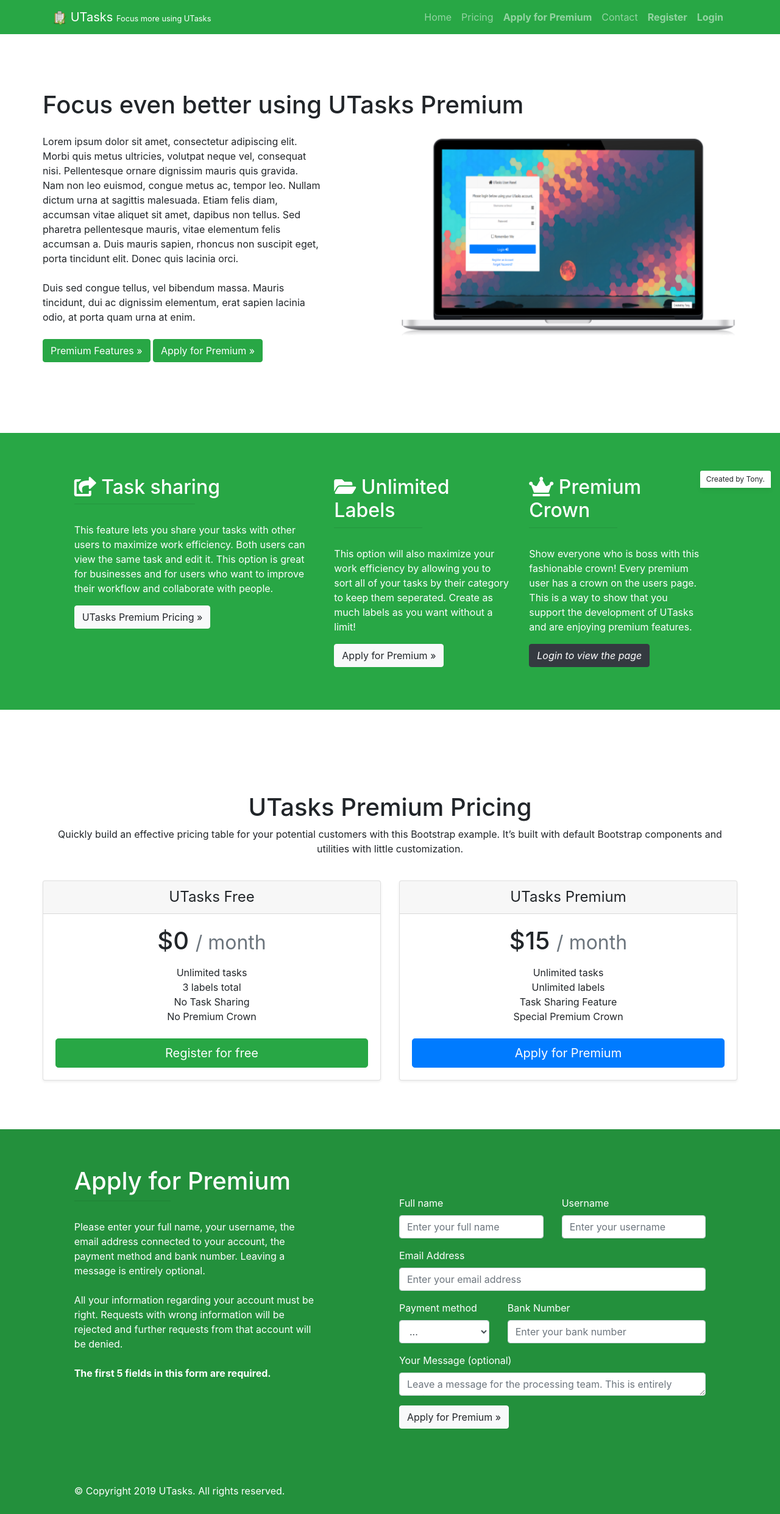
After one commit to Tonemon/UTasks, a PHP site: page /premium in a window 1280 px wide. The commit adds this page. Shown: the whole page at 61% size. Run offline with PHP 8.4, Linux system fonts and the light colour scheme.

Commit message:
Informatica les 26/11 2
Eerste upload van premium pagina.

```diff
--- a/utasks.me/index.php
+++ b/utasks.me/index.php
@@ -357,6 +357,12 @@
         </div>
     </div>
 
+    <a href="premium" title="Apply for Premium!">
+      <div style="position: fixed;left: 0;bottom: 60px;background-color: #007bff;box-shadow: 0 4px 8px rgba(0,0,0,.05);border-radius: 0 10px 10px 0;font-size: 12px;padding: 10px 10px;">
+        <i class="fas fa-fw fa-2x fa-gem text-white"></i>
+      </div>
+    </a>
+
 	<!-- Scroll to Top Button-->
     <a class="scroll-to-top rounded" href="#homeheader">
       <i class="fas fa-angle-up"></i>
--- a/utasks.me/labels.php
+++ b/utasks.me/labels.php
@@ -22,7 +22,7 @@ if (!isset($_SESSION['session_tasks_start']))
 		$result_count=  mysql_query($count_label) or die(mysql_error());
 		$label_count = mysql_fetch_array($result_count);
 
-		if ($userdat_acctype == "normal" AND $label_count[0] >= "5"){ // normal users can only have 5 labels
+		if ($userdat_acctype == "normal" AND $label_count[0] >= "3"){ // normal users can only have 3 labels
 			header('location:labels?error=2');
 		} else {
 			// Insert new label to table 'label' with user
@@ -98,7 +98,7 @@ if (!isset($_SESSION['session_tasks_start']))
 				} elseif ($_GET['error'] == "2") {
 					echo "<div class='alert alert-warning alert-dismissible'>
 						<a href='#' class='close' data-dismiss='alert' aria-label='close'>&times;</a>
-						<i class='fas fa-check'></i> You have reached your limit of 5 labels. Join <a href='#'' id='pagesDropdown' role='button' data-toggle='modal' data-target='#premiumModal' aria-haspopup='true' aria-expanded='false'><i class='far fa-gem'></i> <span>UTasks Premium</span></a> for unlimited labels!
+						<i class='fas fa-check'></i> You have reached your limit of 3 labels. Join <a href='#'' id='pagesDropdown' role='button' data-toggle='modal' data-target='#premiumModal' aria-haspopup='true' aria-expanded='false'><i class='far fa-gem'></i> <span>UTasks Premium</span></a> for unlimited labels!
 						</div>";
 				} elseif ($_GET['error'] == "3") {
 					echo "<div class='alert alert-warning alert-dismissible'>
--- /dev/null
+++ b/utasks.me/premium.php
@@ -0,0 +1,270 @@
+<!DOCTYPE html>
+<html lang="en">
+	<head>
+		<meta name="description" content="UTasks - Focus more using UTasks">
+		<meta name="author" content="UTasks Group">
+		<title>UTasks Premium &bull; Focus even better using UTasks Premium!</title>
+
+		<meta charset="utf-8">
+		<meta name="viewport" content="width=device-width, initial-scale=1, shrink-to-fit=no">
+		<link rel="shortcut icon" type="image/png" href="vendor/img/favicon.png"/>
+
+	    <!-- Bootstrap core CSS -->
+	    <link href="vendor/css/bootstrap.min.css" rel="stylesheet">
+
+		<!-- Custom fonts/css for this template-->
+		<link href="vendor/fontawesome-free/css/all.min.css" rel="stylesheet" type="text/css">
+	    <link href="vendor/css/custom.css" rel="stylesheet">
+
+	</head>
+	<body>
+	   <div class="container-fluid">
+	      <!-- Navigation -->
+	    <nav class="navbar navbar-expand-sm navbar-dark bg-green fixed-top">
+	      <div class="container">
+	        <a class="navbar-brand" href="http://uTasks.me"><img src="vendor/img/favicon.png" height="25px" width="25px" /> UTasks <small><small>Focus more using UTasks</small></small></a>
+	          <ul class="navbar-nav ml-auto">
+					<li class="nav-item">
+						<a class="nav-link js-scroll-trigger" href="http://utasks.me/">Home</a>
+					</li>
+					<li class="nav-item">
+						<a class="nav-link js-scroll-trigger" href="http://utasks.me/#about">Pricing</a>
+					</li>
+					<li class="nav-item">
+						<b><a class="nav-link js-scroll-trigger" href="http://utasks.me/#cpanel">Apply for Premium</a></b>
+					</li>
+					<li class="nav-item">
+						<a class="nav-link js-scroll-trigger" href="http://utasks.me/#contact">Contact</a>
+					</li>
+					<li class="nav-item">
+					  <b><a class="nav-link js-scroll-trigger" href="http://utasks.me/#register">Register</a></b>
+					</li>
+					<li class="nav-item">
+					  <b><a class="nav-link" href="login">Login</a></b>
+					</li>
+	          </ul>
+	      </div>
+	    </nav>
+
+	    <!-- Show when user is logged in and on premium page -->
+	    <?php
+	    	session_start();
+	    	if (isset($_SESSION['session_tasks_start'])){ ?>
+	    <nav class="navbar navbar-expand-sm navbar-dark bg-green fixed-top fixed-top-2">
+	      <div class="container">
+	        <a class="navbar-brand text-white"><small><small><i class="fas fa-info-circle"></i> You are already logged in.</small></small></a>
+	          <ul class="navbar-nav ml-auto">
+					<li class="nav-item">
+					  <b><a class="nav-link" href="login">Click here to go to your tasks &raquo;</a></b>
+					</li>
+	          </ul>
+	      </div>
+	    </nav>
+		<?php } ?>
+
+	<div class="container homeheader" id="homeheader">
+	<?php
+		if (isset($_GET['premium']) && $_GET['success'] == "1") {
+			echo "<div class='alert alert-success alert-dismissible'>
+				<a href='#' class='close' data-dismiss='alert' aria-label='close'>&times;</a>
+				<i class='fas fa-check'></i> Premium application submitted. </div>";
+		} elseif (isset($_GET['premium']) && $_GET['error'] == "1") {
+			echo "<div class='alert alert-warning alert-dismissible'>
+				<a href='#' class='close' data-dismiss='alert' aria-label='close'>&times;</a>
+				<i class='fas fa-exclamation-triangle'></i> Oh. Something went wrong. Please try again.</div>";
+		}
+	?>
+
+	  <h1 class="mt-5">Focus even better using UTasks Premium</h1>
+	  <div class="row mt-4">
+          <div class="col-sm-5">
+			  <p>
+				Lorem ipsum dolor sit amet, consectetur adipiscing elit. Morbi quis metus ultricies, volutpat neque vel, consequat nisi. Pellentesque ornare dignissim mauris quis gravida. Nam non leo euismod, congue metus ac, tempor leo. Nullam dictum urna at sagittis malesuada. Etiam felis diam, accumsan vitae aliquet sit amet, dapibus non tellus. Sed pharetra pellentesque mauris, vitae elementum felis accumsan a. Duis mauris sapien, rhoncus non suscipit eget, porta tincidunt elit. Donec quis lacinia orci. <br><br>
+				Duis sed congue tellus, vel bibendum massa. Mauris tincidunt, dui ac dignissim elementum, erat sapien lacinia odio, at porta quam urna at enim. <br><br>
+				<a class="btn btn-success js-scroll-trigger" href="#features">Premium Features &raquo;</a>
+				<a class="btn btn-success js-scroll-trigger" href="#apply">Apply for Premium &raquo;</a><br>
+			  </p>
+          </div>
+          <div class="col-sm-1"></div>
+		  <div class="col-sm-6">
+			<img src="vendor/img/screenshot1.png" width="100%" alt="" />
+          </div>
+        </div>
+    </div>
+
+	<div class="row about text-white" id="features">
+        <!-- <div class="col-lg-1"></div> -->
+        <div class="col-sm-1"></div>
+          <div class="col-sm-4">
+            <h2><i class="fas fa-share-square"></i> Task sharing</h2>
+			<hr class=" accent-2 mb-4 mt-0 d-inline-block mx-auto" style="width: 50%;">
+            <p>This feature lets you share your tasks with other users to maximize work efficiency. Both users can view the same task and edit it. This option is great for businesses and for users who want to improve their workflow and collaborate with people.</p>
+            <a class="btn btn-light js-scroll-trigger" href="#pricing">UTasks Premium Pricing &raquo;</a>
+		  </div>
+          <div class="col-sm-3">
+            <h2><i class="fas fa-folder-open"></i> Unlimited Labels</h2>
+			<hr class=" accent-2 mb-4 mt-0 d-inline-block mx-auto" style="width: 50%;">
+            <p>This option will also maximize your work efficiency by allowing you to sort all of your tasks by their category to keep them seperated. Create as much labels as you want without a limit!</p>
+            <a class="btn btn-light js-scroll-trigger" href="#apply">Apply for Premium &raquo;</a>
+          </div>
+          <div class="col-sm-3">
+            <h2><i class="fas fa-crown"></i> Premium Crown</h2>
+			<hr class=" accent-2 mb-4 mt-0 d-inline-block mx-auto" style="width: 50%;">
+            <p>Show everyone who is boss with this fashionable crown! Every premium user has a crown on the users page. This is a way to show that you support the development of UTasks and are enjoying premium features.</p>
+            <?php if (isset($_SESSION['session_tasks_start'])){ ?>
+            	<a class="btn btn-light js-scroll-trigger" href="users">Show the users page! &raquo;</a>
+        	<?php } else { ?>
+        		<a class="btn btn-dark js-scroll-trigger"><i>Login to view the page</i></a>
+        	<?php } ?>
+          </div>
+		  <div class="col-sm-1"></div>
+    </div><!-- /.row -->
+
+	<div class="container cpanel" id="pricing">
+	  <div class="pricing-header px-3 py-3 pt-md-5 pb-md-4 mx-auto text-center">
+  <h1 class="mt-5">UTasks Premium Pricing</h1>
+  <p>Quickly build an effective pricing table for your potential customers with this Bootstrap example. It’s built with default Bootstrap components and utilities with little customization.</p>
+</div>
+
+  <div class="card-deck mb-3 text-center">
+    <div class="card mb-4 shadow-sm">
+      <div class="card-header">
+        <h4 class="my-0 font-weight-normal">UTasks Free</h4>
+      </div>
+      <div class="card-body">
+        <h1 class="card-title pricing-card-title">$0 <small class="text-muted">/ month</small></h1>
+        <ul class="list-unstyled mt-3 mb-4">
+          <li>Unlimited tasks</li>
+          <li>3 labels total</li>
+          <li>No Task Sharing</li>
+          <li>No Premium Crown</li>
+        </ul>
+        <a href="http://utasks.me/#register" class="btn btn-lg btn-block btn-success text-white js-scroll-trigger">Register for free</a>
+      </div>
+    </div>
+    <div class="card mb-4 shadow-sm">
+      <div class="card-header">
+        <h4 class="my-0 font-weight-normal">UTasks Premium</h4>
+      </div>
+      <div class="card-body">
+        <h1 class="card-title pricing-card-title">$15 <small class="text-muted">/ month</small></h1>
+        <ul class="list-unstyled mt-3 mb-4">
+          <li>Unlimited tasks</li>
+          <li>Unlimited labels</li>
+          <li>Task Sharing Feature</li>
+          <li>Special Premium Crown</li>
+        </ul>
+        <a href="#apply" class="btn btn-lg btn-block btn-primary text-white js-scroll-trigger">Apply for Premium</a>
+      </div>
+    </div>
+  </div>
+    </div>
+
+    <!-- contact form -->
+	  <div class="row contact text-white" id="apply">
+	  	<div class="col-lg-12">
+		</div>
+	    <div class="col-lg-1"></div>
+		<div class="col-lg-4">
+		  <h1>Apply for Premium</h1>
+		  <hr class=" accent-2 mb-4 mt-0 d-inline-block mx-auto" style="width: 40%;">
+		  <p>Please enter your full name, your username, the email address connected to your account, the payment method and bank number. Leaving a message is entirely optional. <br><br> All your information regarding your account must be right. Requests with wrong information will be rejected and further requests from that account will be denied. <br><br>
+		  <b>The first 5 fields in this form are required.</b></p>
+		</div>
+		<div class="col-lg-1"></div>
+		<div class="col-lg-5"><br><br>
+		  <form method="POST" action="index-process">
+			<div class="messages"></div>
+			<div class="controls">
+					<div class="row">
+						<div class="col-sm-6">
+							<div class="form-group">
+								<label for="form_name">Full name</label>
+								<input id="form_name" type="text" name="p_fullname" class="form-control" placeholder="Enter your full name" required="required" data-error="Your Full name is required.">
+								<div class="help-block with-errors"></div>
+							</div>
+						</div>
+						<div class="col-sm-6">
+							<div class="form-group">
+								<label for="form_name">Username</label>
+								<input id="form_name" type="text" name="p_username" class="form-control" placeholder="Enter your username" required="required" data-error="Your Username is required.">
+								<div class="help-block with-errors"></div>
+							</div>
+						</div>
+					</div>
+					<div class="row">
+						<div class="col-sm-12">
+							<div class="form-group">
+								<label for="form_email">Email Address</label>
+								<input id="form_email" type="email" name="p_email" class="form-control" placeholder="Enter your email address" required="required" data-error="A valid email address is required.">
+								<div class="help-block with-errors"></div>
+							</div>
+						</div>
+					</div>
+					<div class="row">
+						<div class="col-sm-4">
+							<div class="form-group">
+								<label for="form_need">Payment method</label>
+								<select id="form_need" name="p_method" class="form-control" required="required" data-error="Select your payment method.">
+									<option value="" disabled selected>...</option>
+									<option value="Creditcard">Creditcard</option>
+									<option value="Mastercard">Mastercard</option>
+									<option value="Visacard">Visacard</option>
+									<option value="iDeal">iDeal</option>
+								</select>
+								<div class="help-block with-errors"></div>
+							</div>
+						</div>
+						<div class="col-sm-8">
+							<div class="form-group">
+								<label for="form_name">Bank Number</label>
+								<input id="form_name" type="number" name="p_banknumber" class="form-control" placeholder="Enter your bank number" required="required" data-error="Your bank number is required.">
+								<div class="help-block with-errors"></div>
+							</div>
+						</div>
+					</div>
+					<div class="row">
+						<div class="col-sm-12">
+							<div class="form-group">
+								<label for="form_message">Your Message (optional)</label>
+								<textarea id="form_message" name="p_message" class="form-control" placeholder="Leave a message for the processing team. This is entirely optional." rows="1"></textarea>
+							</div>
+						</div>
+						<div class="col-sm-12">
+							<input type="submit" class="btn btn-light btn-send" name="submit_premium" value="Apply for Premium &raquo;">
+						</div>
+					</div>
+			 </div>
+		   </form>
+		 </div> <!-- // class="col-lg-6" -->
+		<div class="col-lg-1"></div>
+	  </div> <!-- // contact form -->
+
+	<!-- Scroll to Top Button-->
+    <a class="scroll-to-top rounded" href="#homeheader">
+      <i class="fas fa-angle-up"></i>
+    </a>
+
+	<!-- Footer -->
+	<footer>
+		<div class="row homefooter text-white">
+			<div class="col-lg-1"></div>
+			<div class="col-lg-5">
+				<p>&copy; Copyright <?php echo date("Y") ?> UTasks. All rights reserved.</p>
+			</div>
+		</div>
+	</footer>
+
+	<!-- Credits footer on every page -->
+    <div style="position: fixed;bottom: 0;right: 15px;background-color: #fff;box-shadow: 0 4px 8px rgba(0,0,0,.05);border-radius: 3px 3px 0 0;font-size: 12px;padding: 5px 10px;">Created by Tony.</div>
+
+	<!-- Bootstrap core JavaScript -->
+	<script src="vendor/jquery/jquery.min.js"></script>
+	<script src="vendor/js/bootstrap.bundle.min.js"></script>
+
+	<!-- Custom JS (scroll trigger) -->
+	<script src="vendor/js/jquery.easing.min.js"></script>
+	<script src="vendor/js/scroll.min.js"></script>
+  <div> <!-- // Container fluid -->
+</body>
+</html>
```
Also changed, not shown: utasks.me/afooter.php (+9 -0 lines).
